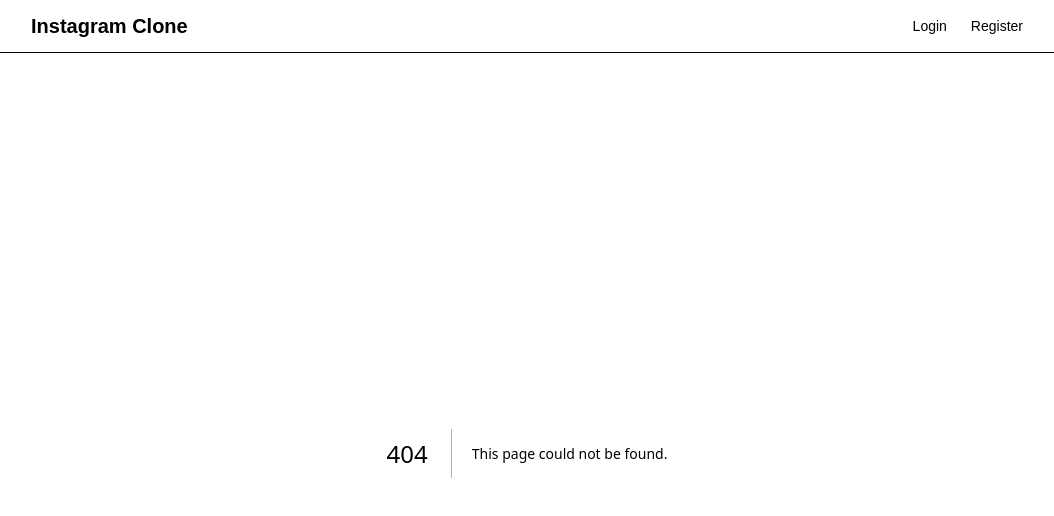
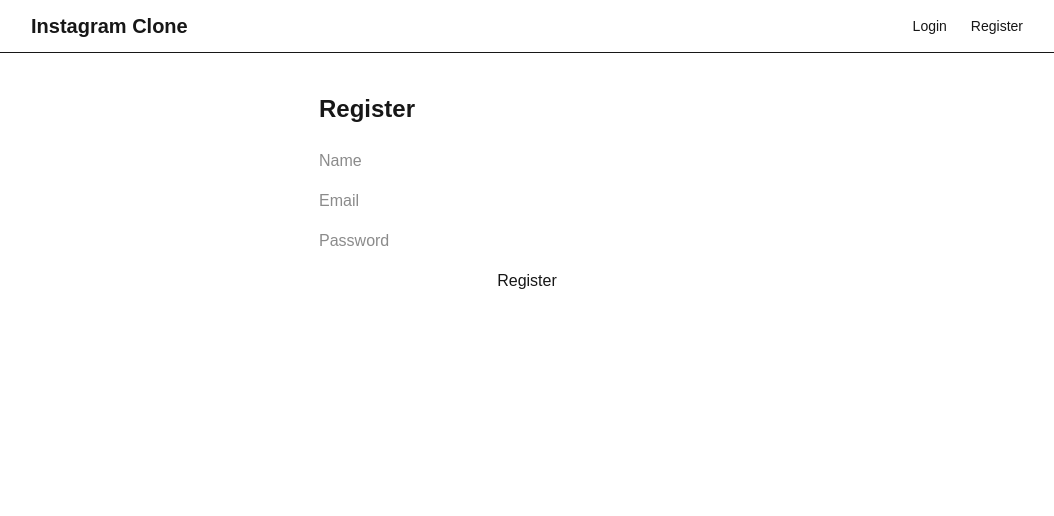
Before and after one commit to nexxdevv/photo-sharing-vitest, a Next.js app: page /register in a window 1280 px wide. Before the commit this address had no page. Shown: the top 516 px of the page, without its empty margins (113-1167 px from the left). Built offline with nearby package versions, Linux system fonts and the light colour scheme.

Commit message:
feat: add login register and profile pages

```diff
--- /dev/null
+++ b/app/profile/page.tsx
@@ -0,0 +1,19 @@
+"use client";
+
+import { useAuth } from "@/hooks/useAuth";
+
+export default function ProfilePage() {
+  const { user } = useAuth();
+
+  if (!user) {
+    return <main>Please login</main>;
+  }
+
+  return (
+    <main>
+      <h1>{user.name}</h1>
+
+      <p>{user.email}</p>
+    </main>
+  );
+}
--- /dev/null
+++ b/app/register/page.tsx
@@ -0,0 +1,80 @@
+"use client";
+
+import { useState } from "react";
+import { useRouter } from "next/navigation";
+
+import { useAuth } from "@/hooks/useAuth";
+
+export default function RegisterPage() {
+  const router = useRouter();
+
+  const { register } = useAuth();
+
+  const [name, setName] = useState("");
+
+  const [email, setEmail] = useState("");
+
+  const [password, setPassword] = useState("");
+
+  function handleSubmit(e: React.FormEvent) {
+    e.preventDefault();
+
+    register(name, email, password);
+
+    router.push("/profile");
+  }
+
+  return (
+    <main
+      className="
+        mx-auto
+        max-w-md
+        px-4
+        py-10
+      "
+    >
+      <h1
+        className="
+          text-2xl
+          font-bold
+        "
+      >
+        Register
+      </h1>
+
+      <form
+        onSubmit={handleSubmit}
+        className="
+          mt-6
+          flex
+          flex-col
+          gap-4
+        "
+      >
+        <input
+          aria-label="Name"
+          placeholder="Name"
+          value={name}
+          onChange={(e) => setName(e.target.value)}
+        />
+
+        <input
+          aria-label="Email"
+          placeholder="Email"
+          value={email}
+          onChange={(e) => setEmail(e.target.value)}
+        />
+
+        <input
+          aria-label="Password"
+          placeholder="Password"
+          type="password"
+          value={password}
+          onChange={(e) => setPassword(e.target.value)}
+        />
+
+        <button type="submit">Register</button>
+      </form>
+    </main>
+  );
+}
```
Also changed, not shown: 2 other files (tests, documents, lock files or other folders).
